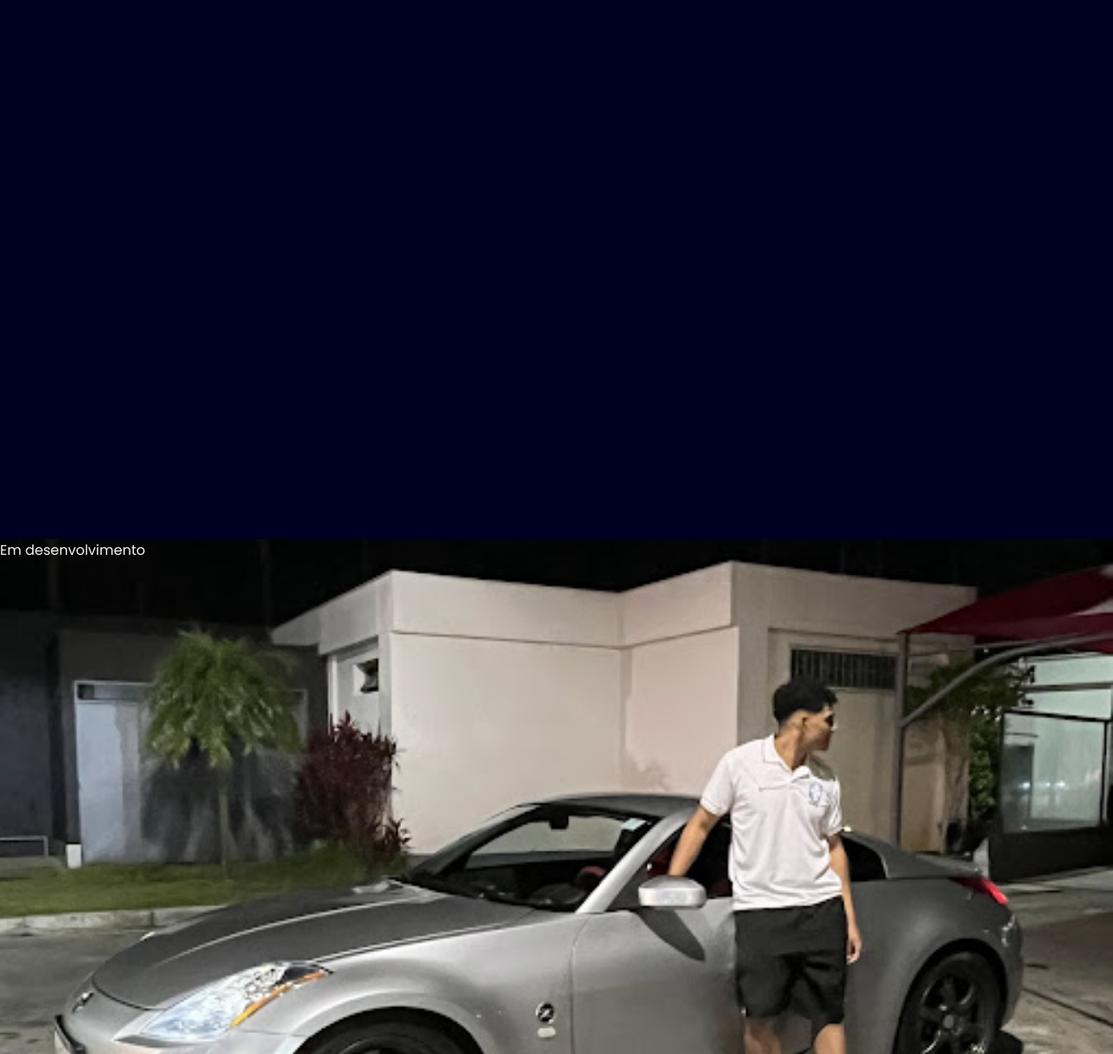
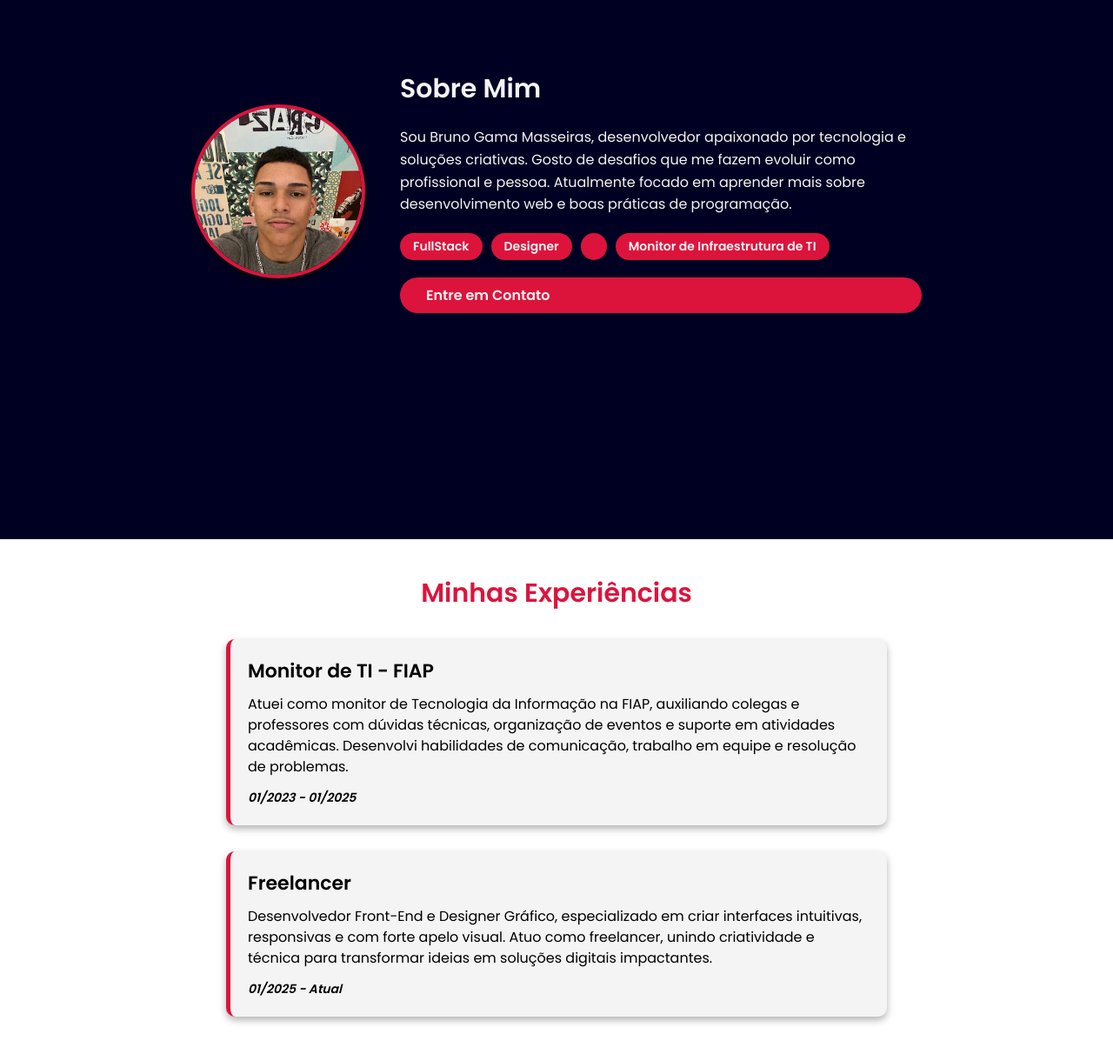
Before and after one commit to Gamabg/PortifolioBGM, a plain HTML site: page index.html in a window 1280 px wide. Shown: the part 980-2192 px from the top of the page at 87% size. Drawn offline with Linux system fonts and the light colour scheme.

Commit message:
Atualizações Portifólio - add section 1 e section 2

```diff
--- a/CSS/style.css
+++ b/CSS/style.css
@@ -2,11 +2,9 @@
   --color--blue: #002;
   --color--light: #f4f4f4;
   --color--pink: #dc143c;
-  --bg--gradient: linear-gradient(
-    to right,
-    rgba(0, 0, 0, 0.6),
-    rgba(0, 0, 0, 0.3)
-  );
+  --bg--gradient: linear-gradient(to right,
+      rgba(0, 0, 0, 0.6),
+      rgba(0, 0, 0, 0.3));
 }
 
 * {
@@ -95,8 +93,8 @@ a:hover {
   & h2 {
     font-size: clamp(24px, 4vw, 6rem);
 
-    & span{
-        color: var(--color--pink);
+    & span {
+      color: var(--color--pink);
     }
   }
 
@@ -119,4 +117,112 @@ a:hover {
   }
 }
 
+
+
+/*section 1*/
+.about {
+  display: flex;
+  align-items: center;
+  justify-content: center;
+  gap: 40px;
+  height: 100%;
+  flex-wrap: wrap;
+  padding: 20px;
+}
+
+.about-img {
+  width: 200px;
+  height: 200px;
+  border-radius: 50%;
+  object-fit: cover;
+  border: 4px solid var(--color--pink);
+  box-shadow: 0 4px 8px rgba(0,0,0,0.5);
+}
+
+.about-text {
+  max-width: 600px;
+  display: flex;
+  flex-direction: column;
+  gap: 20px;
+}
+
+.about-text h2 {
+  font-size: 3rem;
+}
+
+.about-text p {
+  font-size: 1.6rem;
+  line-height: 1.6;
+}
+
+.skills {
+  display: flex;
+  gap: 10px;
+  flex-wrap: wrap;
+}
+
+.skills span {
+  background: var(--color--pink);
+  padding: 0.5rem 1.5rem;
+  border-radius: 20px;
+  font-weight: bold;
+  font-size: 1.4rem;
+  transition: transform 0.3s;
+}
+
+.skills span:hover {
+  transform: scale(1.1);
+}
+
+
+/* Section 2 */
+.experience {
+  max-width: 800px;
+  margin: 0 auto;
+  padding: 40px 20px;
+  display: flex;
+  flex-direction: column;
+  gap: 30px;
+}
+
+.experience h2 {
+  font-size: 3rem;
+  text-align: center;
+  color: var(--color--pink);
+}
+
+.experience-item {
+  background:var(--color--light);
+  padding: 20px;
+  border-radius: 10px;
+  border-left: 5px solid var(--color--pink);
+  box-shadow: 0 4px 8px rgba(0,0,0,0.3);
+  transition: transform 0.3s;
+}
+
+.experience-item:hover {
+  transform: translateY(-5px);
+}
+
+.experience-item h3 {
+  font-size: 2.2rem;
+  color:#000;
+  margin-bottom: 10px;
+}
+
+.experience-item p {
+  font-size: 1.6rem;
+  line-height: 1.5;
+  margin-bottom: 10px;
+  color: #000;
+}
+
+.experience-period {
+  font-size: 1.4rem;
+  font-style: italic;
+  font-weight: 600;
+  color: #000;
+}
+
+
 /* normalize css */
--- a/index.html
+++ b/index.html
@@ -1,5 +1,6 @@
 <!DOCTYPE html>
 <html lang="pt-BR">
+
 <head>
   <meta charset="UTF-8" />
   <meta name="viewport" content="width=device-width, initial-scale=1.0" />
@@ -7,20 +8,20 @@
   <link rel="stylesheet" href="./CSS/style.css" />
   <link rel="preconnect" href="https://fonts.googleapis.com" />
   <link rel="preconnect" href="https://fonts.gstatic.com" crossorigin />
-    <link
-      href="https://fonts.googleapis.com/css2?family=Poppins:wght@400;600&display=swap"
-      rel="stylesheet"/>
+  <link href="https://fonts.googleapis.com/css2?family=Poppins:wght@400;600&display=swap" rel="stylesheet" />
 </head>
+
 <body>
+
   <section class="container bg-image-1">
     <header class="header-page">
       <h1>Bruno Gama</h1>
       <nav class="header-menu">
         <ul>
-            <li><a href="#tela1">link</a></li>
-            <li><a href="#tela2">link</a></li>
-            <li><a href="#tela3">link</a></li>
-            <li><a href="">link</a></li>
+          <li><a href="#tela1">Sobre Mim</a></li>
+          <li><a href="#tela2">Minhas Experiências</a></li>
+          <li><a href="#tela3">Meus Cursos</a></li>
+          <li><a href="#tela4">Meus Porjetos</a></li>
         </ul>
       </nav>
     </header>
@@ -29,12 +30,54 @@
       <p>
         Me chamo Bruno Gama Masseiras, tenho 18 anos.
       </p>
-        <a href="" class="btn">Saiba Mais</a>
+      <a href="#tela1" class="btn">Saiba Mais</a>
     </div>
   </section>
 
-    <section class="container bg-blue" id="tela1">Em desenvolvimento</section>
-    <section class="container bg-image-2" id="tela2">Em desenvolvimento</section>
+
+  <section class="container bg-blue" id="tela1">
+    <div class="about">
+      <img src="./IMG/perfil.jpg" alt="Foto de Bruno" class="about-img">
+      <div class="about-text">
+        <h2>Sobre Mim</h2>
+        <p>Sou Bruno Gama Masseiras, desenvolvedor apaixonado por tecnologia e soluções criativas. Gosto de desafios que
+          me fazem evoluir como profissional e pessoa. Atualmente focado em aprender mais sobre desenvolvimento web e
+          boas práticas de programação.</p>
+        <div class="skills">
+          <span>FullStack</span>
+          <span>Designer</span>
+          <span></span>
+          <span>Monitor de Infraestrutura de TI</span>
+        </div>
+        <a href="https://w.app/brunogama" class="btn">Entre em Contato</a>
+      </div>
+    </div>
+  </section>
+
+
+  <section class="container bg-light" id="tela2">
+    <div class="experience">
+      <h2>Minhas Experiências</h2>
+      <div class="experience-item">
+        <h3>Monitor de TI - FIAP</h3>
+        <p>Atuei como monitor de Tecnologia da Informação na FIAP, auxiliando colegas e professores com dúvidas
+          técnicas, organização de eventos e suporte em atividades acadêmicas. Desenvolvi habilidades de comunicação,
+          trabalho em equipe e resolução de problemas.</p>
+        <span class="experience-period">01/2023 - 01/2025</span>
+      </div>
+      <div class="experience-item">
+        <h3>Freelancer</h3>
+        <p>Desenvolvedor Front-End e Designer Gráfico, especializado em criar interfaces intuitivas, responsivas e com forte apelo visual. Atuo como freelancer, unindo criatividade e técnica para transformar ideias em soluções digitais impactantes.</p>
+        <span class="experience-period">01/2025 - Atual</span>
+      </div>
+    </div>
+  </section>
+
+
   <section class="container bg-blue" id="tela3">Em desenvolvimento</section>
+
+
+  <section class="container bg-image-1" id="tela4">Em desenvolvimento</section>
 </body>
+
 </html>
```
Also changed, not shown: IMG/perfil.jpg (renamed from IMG/bruno.jpg). Lines whose indentation alone changed are shown as unchanged.
